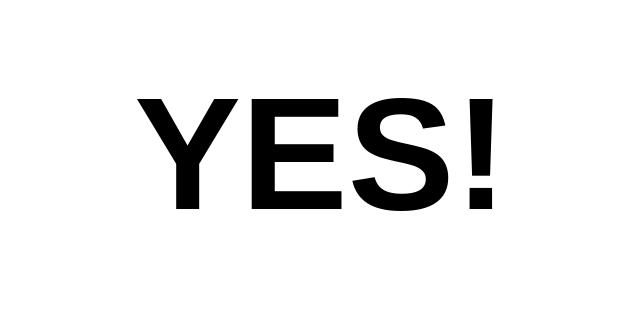
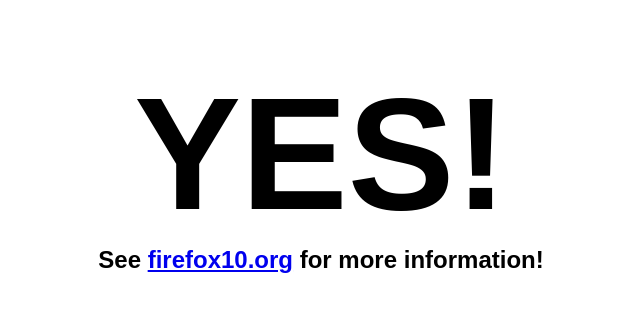
Before and after one commit to MichaelKohler/arewetenyet, a plain HTML site: page index.html in a window 1280 px wide. Shown: the part 354-666 px from the top of the page, without its empty margins (319-959 px from the left). Drawn offline with Linux system fonts and the light colour scheme.

Commit message:
added link to firefox10.org

```diff
--- a/index.html
+++ b/index.html
@@ -37,6 +37,7 @@
 
 <section id="status-yes" class="status">
 <h1>YES!</h1>
+<h2>See <a href="http://firefox10.org">firefox10.org</a> for more information!</h2>
 </section>
 
 <script src="scripts/timer.js"></script>
```
